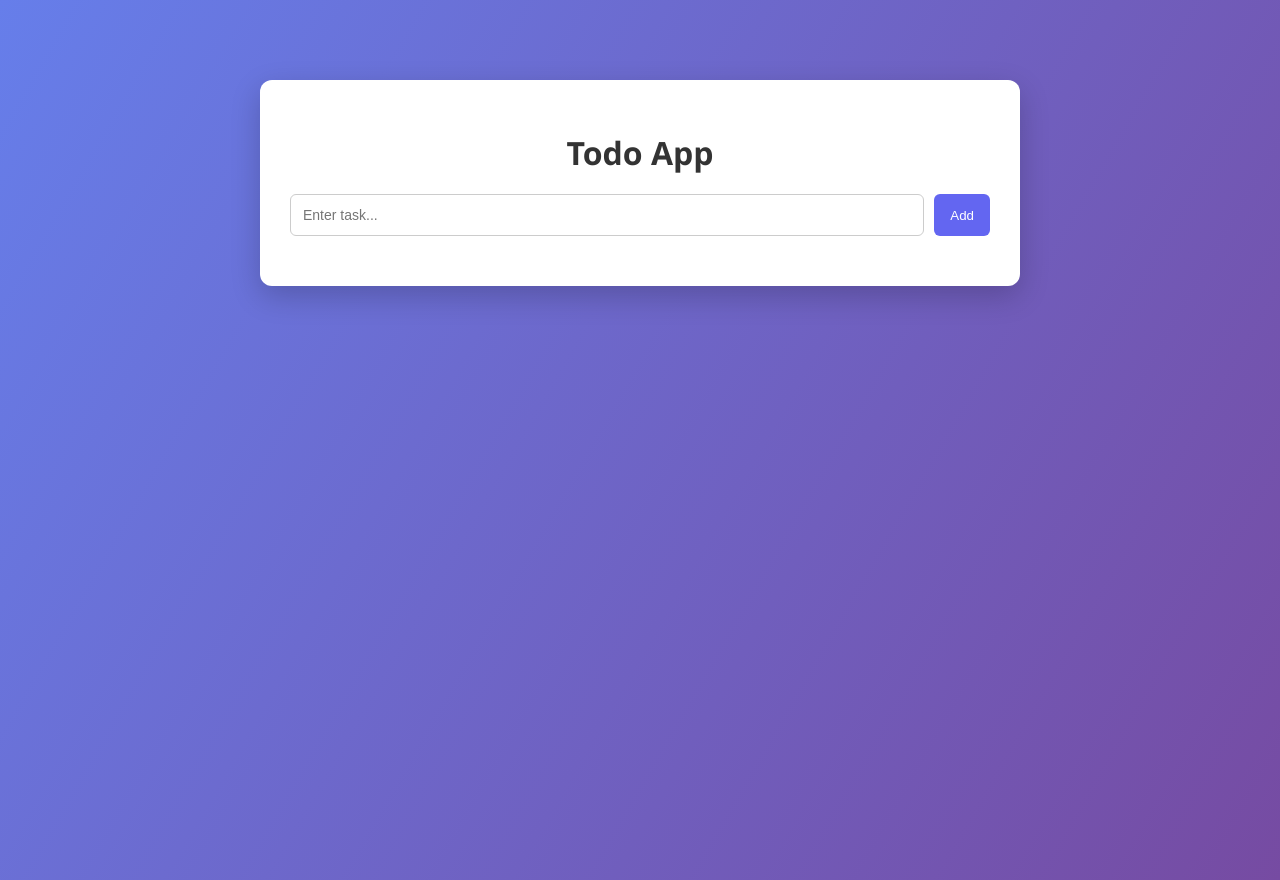
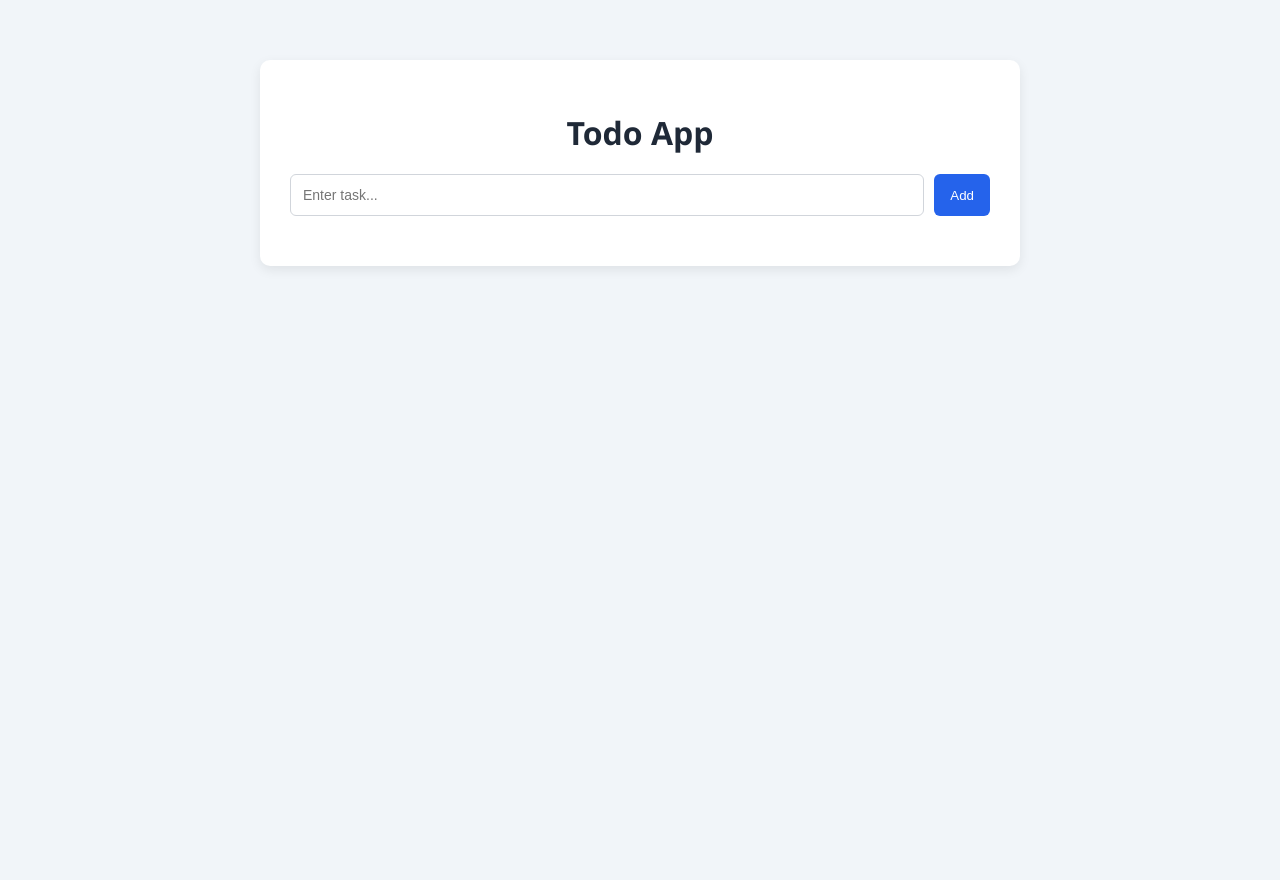
Before and after one commit to Mounika478-ui/todo-app, a React (Create React App) app: page / in a window 1280 px wide. After the commit the page ends 800 px from the top, so only its background shows below. Built offline with nearby package versions, Linux system fonts and the light colour scheme.

Commit message:
Update App.css

```diff
--- a/src/App.css
+++ b/src/App.css
@@ -1,29 +1,28 @@
 body {
   margin: 0;
   font-family: "Segoe UI", sans-serif;
-  background: linear-gradient(120deg, #667eea, #764ba2);
-  min-height: 100vh;
+  background: #f1f5f9; /* light grey background */
 }
 
-/* Main container (NORMAL WIDTH) */
+/* Main container */
 .App {
   width: 60%;
   max-width: 700px;
-  margin: 80px auto;
+  margin: 60px auto;
   background: #ffffff;
   padding: 30px;
-  border-radius: 12px;
-  box-shadow: 0 10px 30px rgba(0, 0, 0, 0.2);
+  border-radius: 10px;
+  box-shadow: 0 4px 12px rgba(0, 0, 0, 0.08);
 }
 
 /* Title */
 h1 {
   text-align: center;
-  color: #333;
+  color: #1f2937;
   margin-bottom: 20px;
 }
 
-/* Input section */
+/* Input */
 .input-box {
   display: flex;
   gap: 10px;
@@ -33,23 +32,22 @@ input {
   flex: 1;
   padding: 12px;
   border-radius: 6px;
-  border: 1px solid #ccc;
+  border: 1px solid #d1d5db;
   font-size: 14px;
 }
 
-/* Add button */
+/* Add button (BLUE instead of purple) */
 button {
   padding: 12px 16px;
   border: none;
-  background: #6366f1;
+  background: #2563eb;
   color: white;
   border-radius: 6px;
   cursor: pointer;
-  font-weight: 500;
 }
 
 button:hover {
-  background: #4f46e5;
+  background: #1d4ed8;
 }
 
 /* List */
@@ -59,34 +57,48 @@ ul {
   margin-top: 20px;
 }
 
-/* Each item */
+/* Todo item */
 li {
   background: #f9fafb;
-  margin-bottom: 10px;
-  padding: 12px;
-  border-radius: 6px;
+  margin-bottom: 12px;
+  padding: 14px;
+  border-radius: 8px;
   display: flex;
   justify-content: space-between;
   align-items: center;
+  border-left: 5px solid #2563eb; /* blue label */
 }
 
 li:hover {
   background: #eef2ff;
 }
 
+/* Alternate colors */
+li:nth-child(2) {
+  border-left-color: #10b981;
+}
+
+li:nth-child(3) {
+  border-left-color: #f59e0b;
+}
+
+li:nth-child(4) {
+  border-left-color: #ef4444;
+}
+
 /* Text */
 .text {
   font-size: 15px;
-  color: #333;
+  color: #374151;
 }
 
-/* Buttons group */
+/* Buttons */
 .btns {
   display: flex;
   gap: 8px;
 }
 
-/* Edit button */
+/* Edit */
 .edit {
   background: #10b981;
 }
@@ -95,7 +107,7 @@ li:hover {
   background: #059669;
 }
 
-/* Delete button */
+/* Delete */
 .delete {
   background: #ef4444;
 }
```
